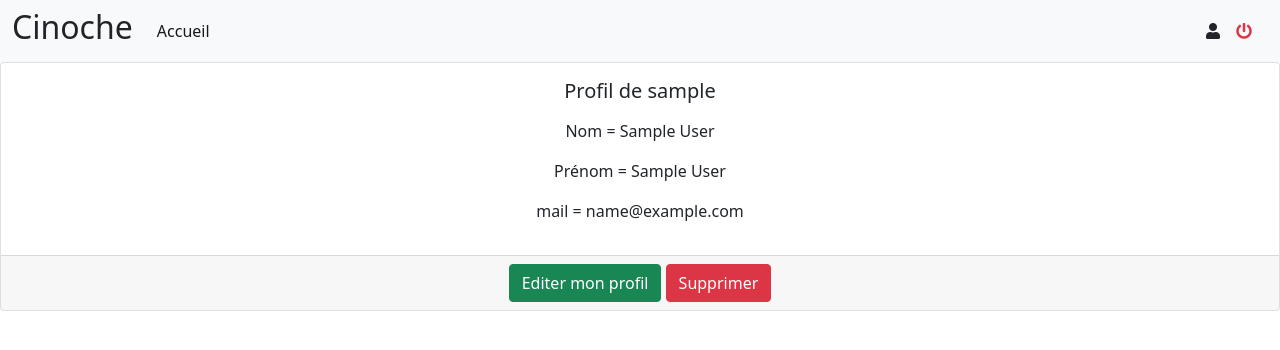
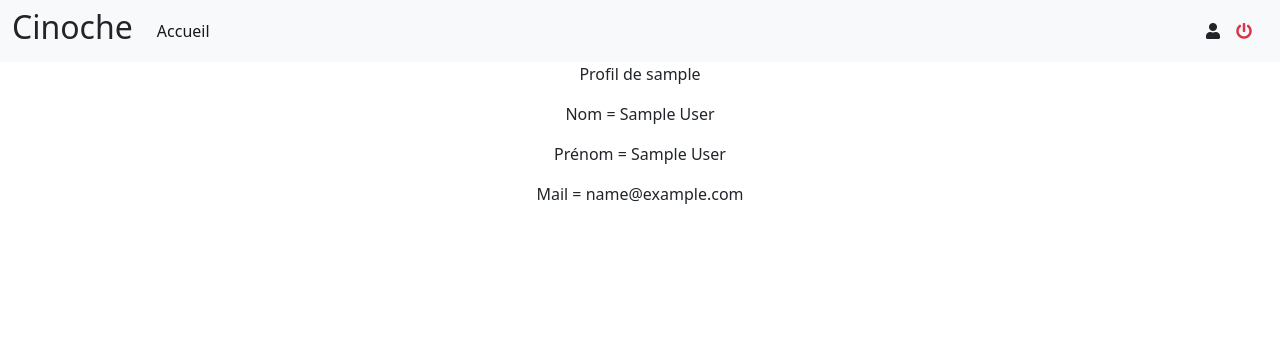
Before and after one commit to damien02600/Site-de-Cinema, a PHP site: page /profil.php in a window 1280 px wide. Shown: the top 350 px of the page. Run offline with PHP 8.4, Linux system fonts and the light colour scheme; the visitor is signed in with stand-in values (Sample User, id 1).

Commit message:
Affichage des infos de l'utilisateur

```diff
--- a/controllers/getUserDetailsController.php
+++ b/controllers/getUserDetailsController.php
@@ -3,15 +3,6 @@
 // $user = new users(); // on instancie l'objet user
    $user = new users();
 
-// Supprimer le profil
-
-   if (!empty($_POST)) {
-
-
-      $user->id = $_POST['recipient-name'];
-      }
-
-
 // Affichage des infos du profil
 
    $user->id = $_SESSION['id']; // Je récupére l'id de l'url
--- a/models/userModel.php
+++ b/models/userModel.php
@@ -80,7 +80,7 @@ class users extends database  // La class dit un users c'est ca.
       // Connexion
   public function getUserByUsername()
   {
-    $query = 'SELECT id, id_roles
+    $query = 'SELECT id, id_mk9h8_roles
         FROM mk9h8_users
         WHERE username = :username';
     $queryExecute = $this->db->prepare($query);
@@ -88,7 +88,7 @@ class users extends database  // La class dit un users c'est ca.
     $queryExecute->execute();
     $queryResult = $queryExecute->fetch(PDO::FETCH_OBJ);
     $this->id = $queryResult->id;
-    $this->id_roles = $queryResult->id_roles;
+    $this->id_mk9h8_roles = $queryResult->id_mk9h8_roles;
     return true;
   }
 
--- a/profil.php
+++ b/profil.php
@@ -6,19 +6,9 @@ require_once 'controllers/getUserDetailsController.php';
 require_once 'includes/header.php';
 ?>
 
-<div class="card  text-center">
-  <div class="card-body">
-    <h5 class="card-title">Profil de <?= $profilDetail->username ?></h5>
-    <p class="card-text">
-    <p> Nom = <?= $profilDetail->lastname ?></p>
-
+<div class="text-center">
+<p>Profil de <?= $profilDetail->username ?></p>
+<p> Nom = <?= $profilDetail->lastname ?></p>
 <p> Prénom = <?= $profilDetail->firstname ?></p>
-
-<p> mail = <?= $profilDetail->mail ?></p>
-    </p>
-  </div>
-  <div class="card-footer">
-<a href="./modifyUser.php?id=<?= $_SESSION['id'] ?>"><input type="submit" class="btn btn-success" value="Editer mon profil" /></a>
-<button type="button" class="btn btn-danger" data-bs-toggle="modal" data-bs-target="#exampleModal">Supprimer</button>
-  </div>
+<p> Mail = <?= $profilDetail->mail ?></p>
 </div>
```
